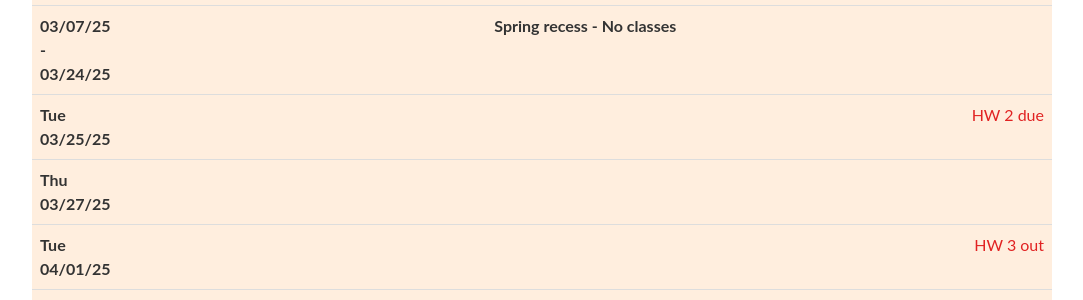
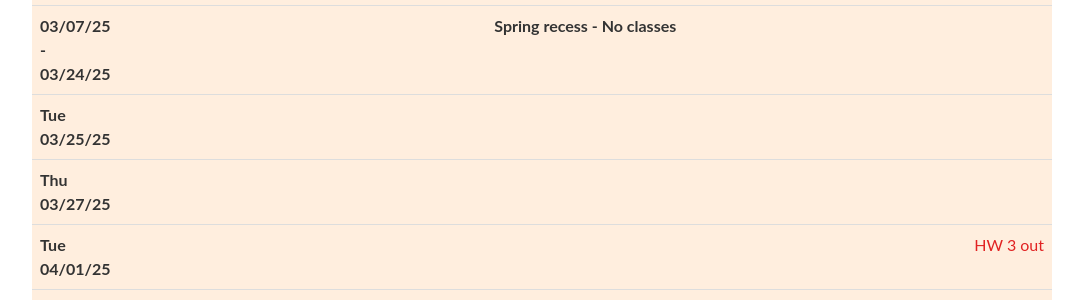
Before and after one commit to yale-nlp/cpsc477, a Jekyll site: the page built from _pages/lectures.md, in a window 1280 px wide and 900 px high, scrolled down 1119 px. Shown: the part 155-455 px from the top of the window, without its empty margins (98-1181 px from the left). Built offline with Jekyll 4.4.1, drawn with Linux system fonts in a browser that asks for light colours; nearby versions of some CDN libraries; comment, search, counter and statistics services are not loaded.

Commit message:
Update lectures.yml

```diff
--- a/_data/lectures.yml
+++ b/_data/lectures.yml
@@ -248,7 +248,7 @@
     - Are Emergent Abilities of Large Language Models a Mirage? (Sha et al., 2023) <a href="https://arxiv.org/pdf/2304.15004.pdf" target="_blank">[link]</a>
     - Emergent Abilities of Large Language Models (Wei et al., 2022) <a href="https://arxiv.org/abs/2206.07682" target="_blank">[link]</a>
   optional:
-  logistics: HW 2 due
+  logistics:
 
   # lecturer: Arman
 
```
